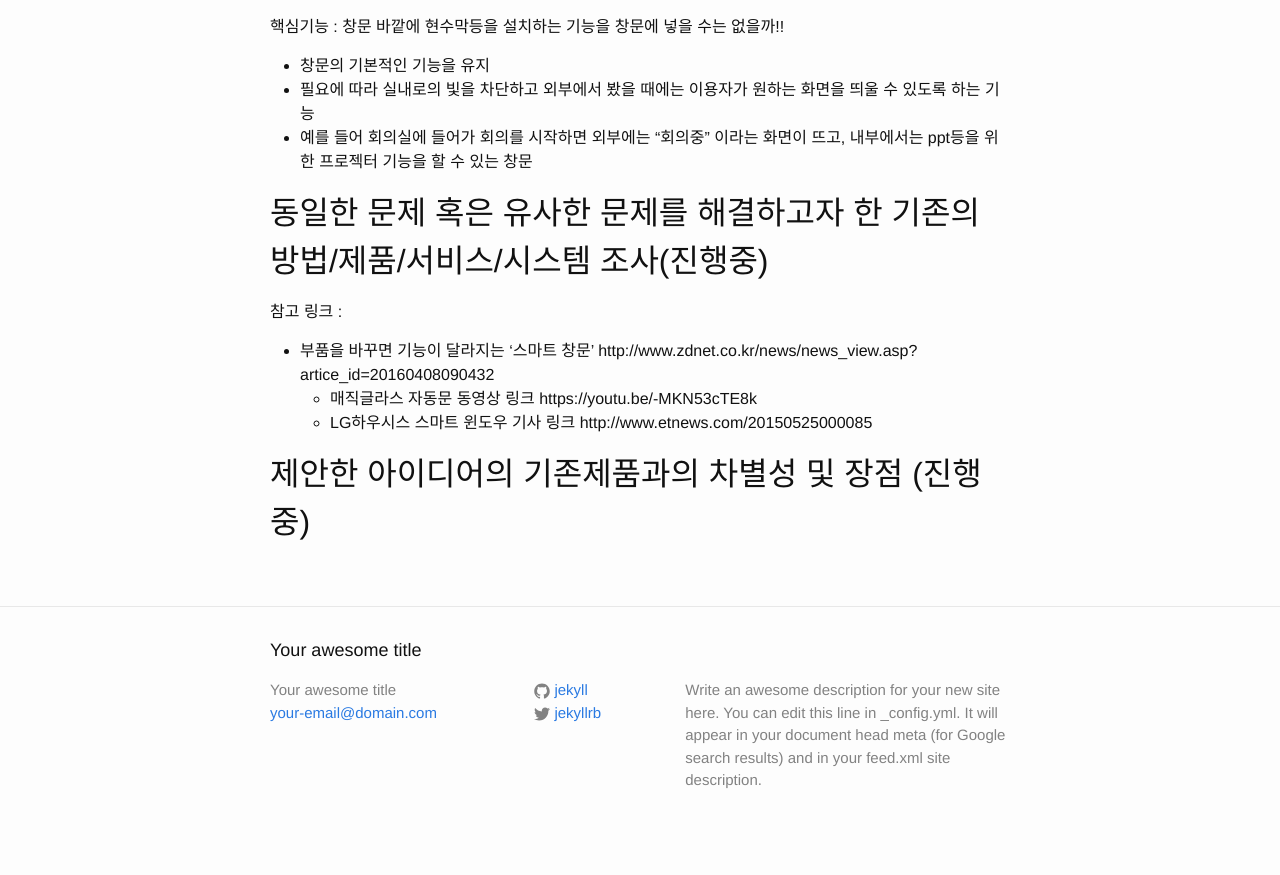
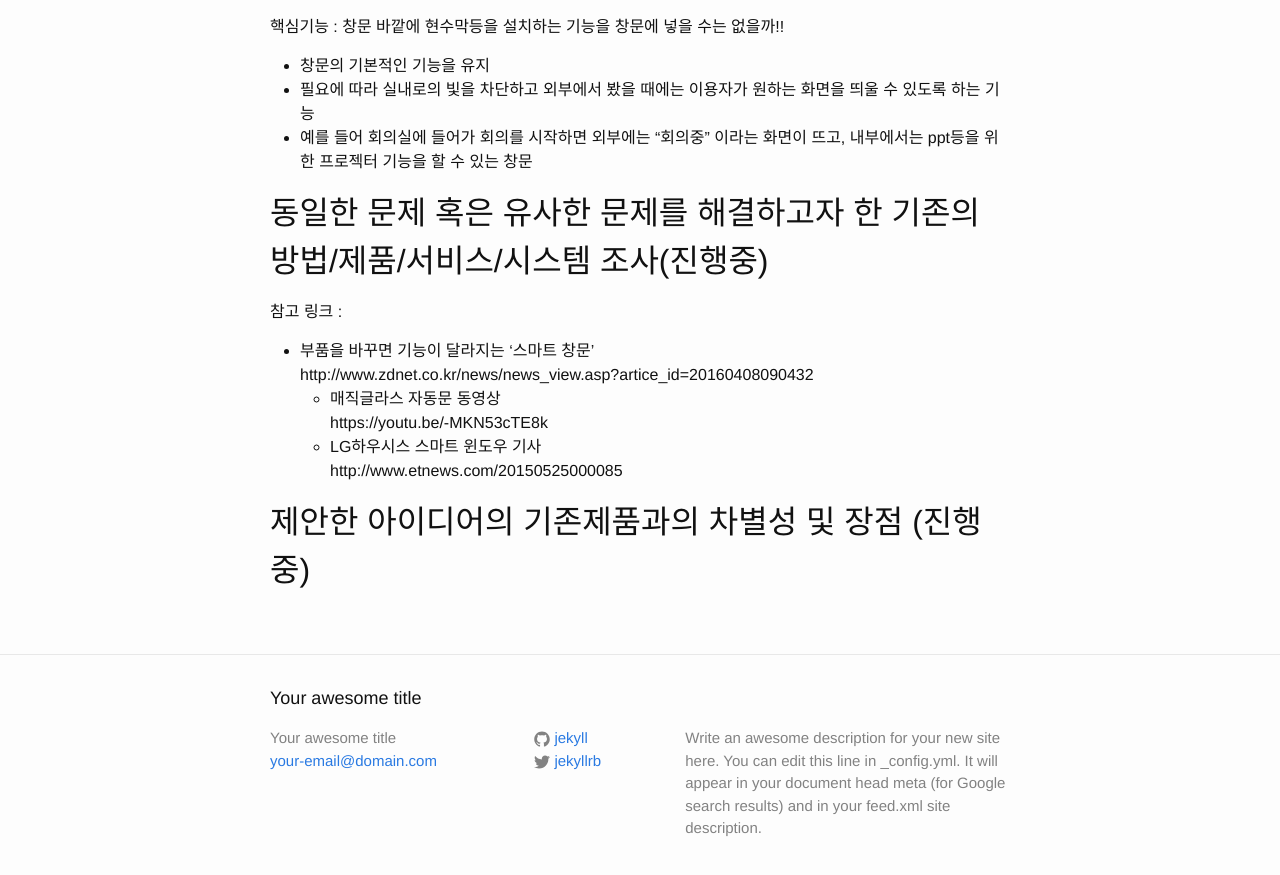
Before and after one commit to chyeonghoi/chyeonghoi.github.io, a Jekyll site: the page built from _posts/2016-06-02-First.markdown, in a window 1280 px wide and 900 px high, scrolled down 935 px. Shown: the top 875 px of the window. Built offline with Jekyll 4.4.1, drawn with Linux system fonts in a browser that asks for light colours; before the commit the page ends 1787 px from its top, so only the background shows below that.

Commit message:
Update 2016-06-02-First.markdown

```diff
--- a/_posts/2016-06-02-First.markdown
+++ b/_posts/2016-06-02-First.markdown
@@ -48,9 +48,9 @@ Smart Window!!
 ------------------------------------------------------------------------------------------
 
  참고 링크 :<br>
-- 부품을 바꾸면 기능이 달라지는 '스마트 창문' http://www.zdnet.co.kr/news/news_view.asp?artice_id=20160408090432 <br>
-  - 매직글라스 자동문 동영상 링크 https://youtu.be/-MKN53cTE8k <br>
-  - LG하우시스 스마트 윈도우 기사 링크 http://www.etnews.com/20150525000085 <br>
+- 부품을 바꾸면 기능이 달라지는 '스마트 창문' <br> http://www.zdnet.co.kr/news/news_view.asp?artice_id=20160408090432 <br>
+  - 매직글라스 자동문 동영상  <br>https://youtu.be/-MKN53cTE8k <br>
+  - LG하우시스 스마트 윈도우 기사 <br> http://www.etnews.com/20150525000085 <br>
 
 제안한 아이디어의 기존제품과의 차별성 및 장점 (진행중)
 ------------------------------------------------------
```
